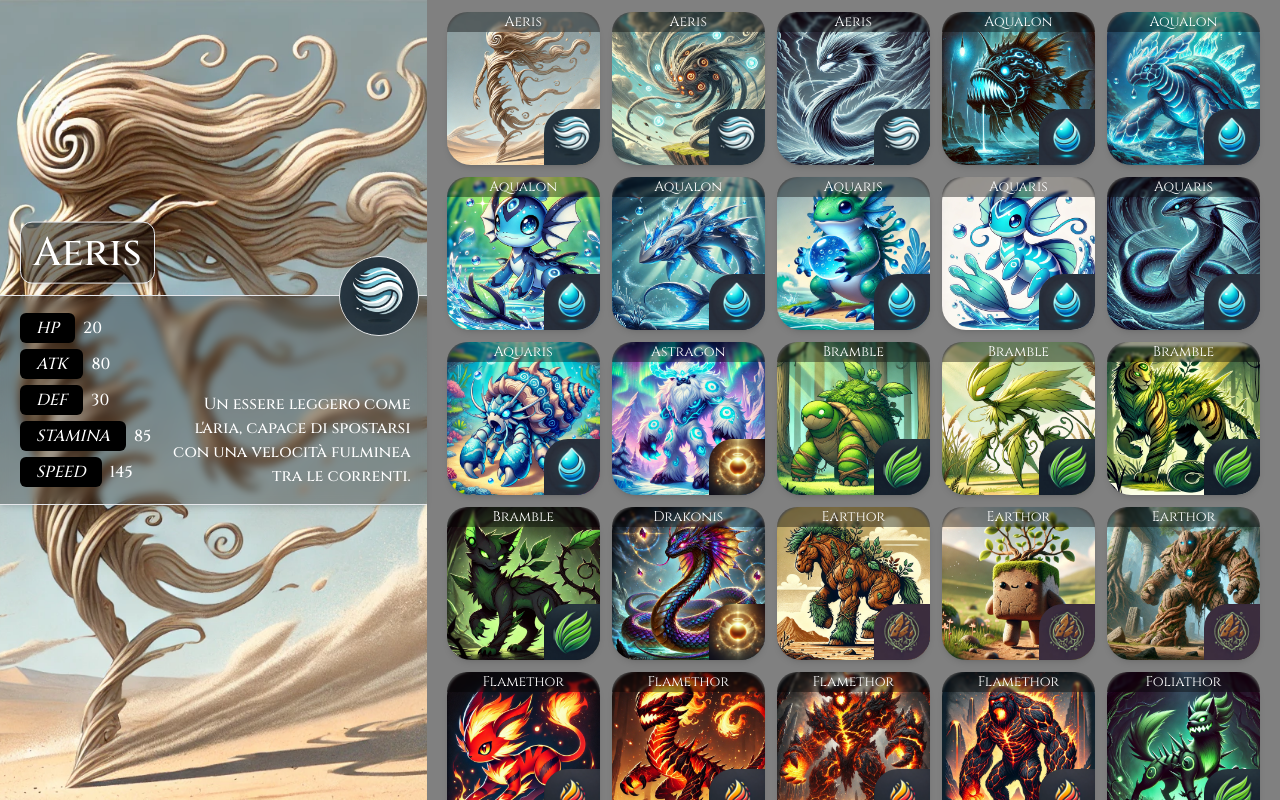
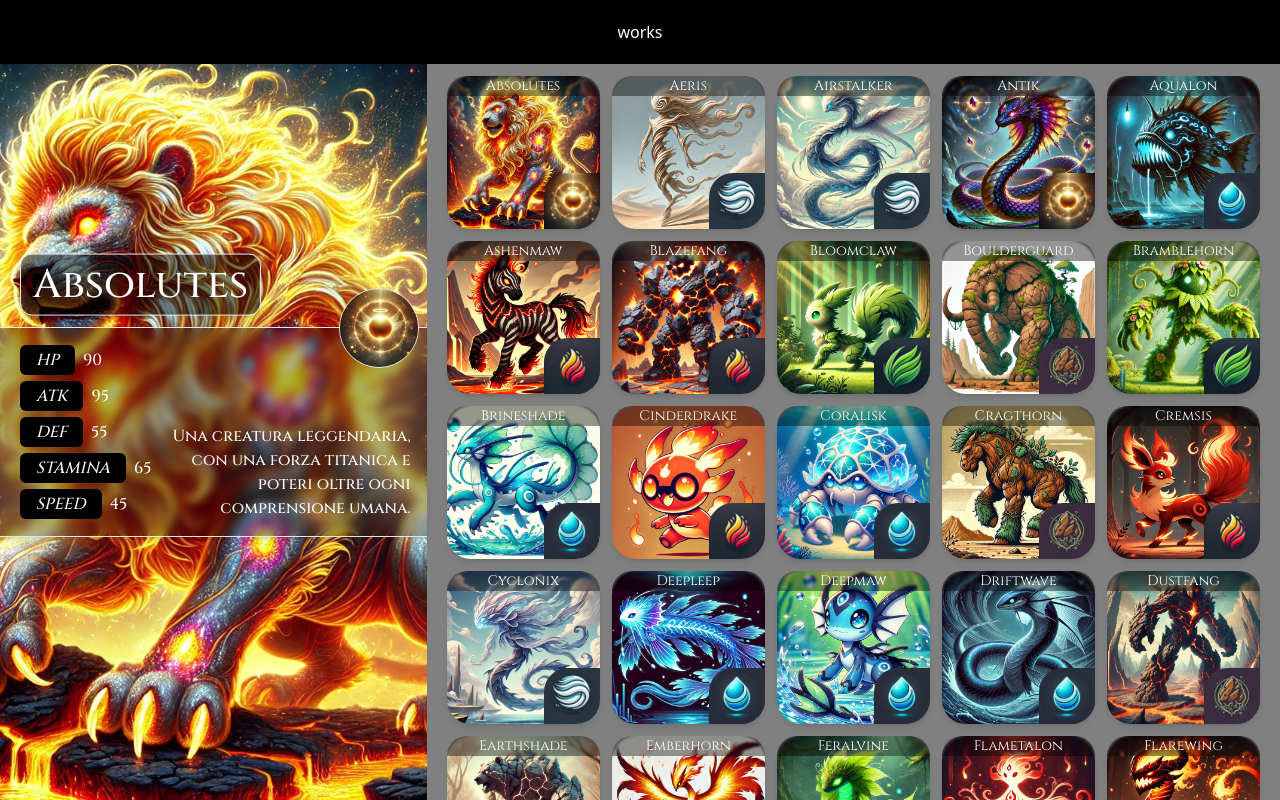
Before and after one commit to JackRosser/monstersfight, an Angular app: page / in a window 1280 px wide. Built offline with nearby package versions, Linux system fonts and the light colour scheme.

Commit message:
monsternames

```diff
--- a/public/monsters.json
+++ b/public/monsters.json
@@ -1,7 +1,7 @@
 [
   {
       "id": 0,
-      "name": "Terragorn",
+      "name": "Lithogron",
       "type": "terra",
       "description": "Un gigante della terra, capace di incassare danni immani grazie alla sua pelle rocciosa.",
       "principale": "hp",
@@ -16,7 +16,7 @@
   },
   {
       "id": 1,
-      "name": "Gaian",
+      "name": "Terradon",
       "type": "terra",
       "description": "Creatura antica che rappresenta l'equilibrio e la forza della natura stessa.",
       "principale": "hp",
@@ -31,7 +31,7 @@
   },
   {
       "id": 2,
-      "name": "Rockhorn",
+      "name": "Golemath",
       "type": "terra",
       "description": "Un possente mostro corazzato, famoso per la sua forza devastante e la difesa impenetrabile.",
       "principale": "hp",
@@ -46,7 +46,7 @@
   },
   {
       "id": 3,
-      "name": "Earthor",
+      "name": "Cragthorn",
       "type": "terra",
       "description": "Il guardiano della terra, conosciuto per la sua resistenza incrollabile.",
       "principale": "hp",
@@ -61,7 +61,7 @@
   },
   {
       "id": 4,
-      "name": "Terragorn",
+      "name": "Stonereaver",
       "type": "terra",
       "description": "Un gigante della terra, capace di incassare danni immani grazie alla sua pelle rocciosa.",
       "principale": "hp",
@@ -76,7 +76,7 @@
   },
   {
       "id": 5,
-      "name": "Gaian",
+      "name": "Geomantor",
       "type": "terra",
       "description": "Creatura antica che rappresenta l'equilibrio e la forza della natura stessa.",
       "principale": "hp",
@@ -91,7 +91,7 @@
   },
   {
       "id": 6,
-      "name": "Rockhorn",
+      "name": "Earthshade",
       "type": "terra",
       "description": "Un possente mostro corazzato, famoso per la sua forza devastante e la difesa impenetrabile.",
       "principale": "hp",
@@ -106,7 +106,7 @@
   },
   {
       "id": 7,
-      "name": "Earthor",
+      "name": "Quarrok",
       "type": "terra",
       "description": "Il guardiano della terra, conosciuto per la sua resistenza incrollabile.",
       "principale": "hp",
@@ -121,7 +121,7 @@
   },
   {
       "id": 8,
-      "name": "Terragorn",
+      "name": "Dustfang",
       "type": "terra",
       "description": "Un gigante della terra, capace di incassare danni immani grazie alla sua pelle rocciosa.",
       "principale": "hp",
@@ -136,7 +136,7 @@
   },
   {
       "id": 9,
-      "name": "Gaian",
+      "name": "Boulderguard",
       "type": "terra",
       "description": "Creatura antica che rappresenta l'equilibrio e la forza della natura stessa.",
       "principale": "hp",
@@ -151,7 +151,7 @@
   },
   {
       "id": 10,
-      "name": "Rockhorn",
+      "name": "Tremorspire",
       "type": "terra",
       "description": "Un possente mostro corazzato, famoso per la sua forza devastante e la difesa impenetrabile.",
       "principale": "hp",
@@ -166,7 +166,7 @@
   },
   {
       "id": 11,
-      "name": "Earthor",
+      "name": "Gravelock",
       "type": "terra",
       "description": "Il guardiano della terra, conosciuto per la sua resistenza incrollabile.",
       "principale": "hp",
@@ -181,7 +181,7 @@
   },
   {
       "id": 12,
-      "name": "Terragorn",
+      "name": "Petrathor",
       "type": "terra",
       "description": "Un gigante della terra, capace di incassare danni immani grazie alla sua pelle rocciosa.",
       "principale": "hp",
@@ -196,7 +196,7 @@
   },
   {
       "id": 13,
-      "name": "Gaian",
+      "name": "Rockbane",
       "type": "terra",
       "description": "Creatura antica che rappresenta l'equilibrio e la forza della natura stessa.",
       "principale": "hp",
@@ -211,7 +211,7 @@
   },
   {
       "id": 14,
-      "name": "Rockhorn",
+      "name": "Stoneclad",
       "type": "terra",
       "description": "Un possente mostro corazzato, famoso per la sua forza devastante e la difesa impenetrabile.",
       "principale": "hp",
@@ -226,7 +226,7 @@
   },
   {
       "id": 15,
-      "name": "Bramble",
+      "name": "Leafthorn",
       "type": "erba",
       "description": "Creatura spinosissima che difende il suo territorio con una corazza vegetale impenetrabile.",
       "principale": "def",
@@ -241,7 +241,7 @@
   },
   {
       "id": 16,
-      "name": "Foliathor",
+      "name": "Verdalis",
       "type": "erba",
       "description": "Un'entit\u00e0 antica delle foreste, avvolta in un'armatura fatta di radici e foglie.",
       "principale": "def",
@@ -256,7 +256,7 @@
   },
   {
       "id": 17,
-      "name": "Verdorn",
+      "name": "Mossfang",
       "type": "erba",
       "description": "Una bestia ricoperta di spine velenose, temuta per la sua capacit\u00e0 di intrappolare chiunque si avvicini.",
       "principale": "def",
@@ -271,7 +271,7 @@
   },
   {
       "id": 18,
-      "name": "Lignis",
+      "name": "Bramblehorn",
       "type": "erba",
       "description": "Un guerriero delle foreste che si muove agilmente tra gli alberi, pronto a difendere il suo habitat.",
       "principale": "def",
@@ -286,7 +286,7 @@
   },
   {
       "id": 19,
-      "name": "Bramble",
+      "name": "Sylvaris",
       "type": "erba",
       "description": "Creatura spinosissima che difende il suo territorio con una corazza vegetale impenetrabile.",
       "principale": "def",
@@ -301,7 +301,7 @@
   },
   {
       "id": 20,
-      "name": "Foliathor",
+      "name": "Vineclaw",
       "type": "erba",
       "description": "Un'entit\u00e0 antica delle foreste, avvolta in un'armatura fatta di radici e foglie.",
       "principale": "def",
@@ -316,7 +316,7 @@
   },
   {
       "id": 21,
-      "name": "Verdorn",
+      "name": "Floraspike",
       "type": "erba",
       "description": "Una bestia ricoperta di spine velenose, temuta per la sua capacit\u00e0 di intrappolare chiunque si avvicini.",
       "principale": "def",
@@ -331,7 +331,7 @@
   },
   {
       "id": 22,
-      "name": "Lignis",
+      "name": "Thornroot",
       "type": "erba",
       "description": "Un guerriero delle foreste che si muove agilmente tra gli alberi, pronto a difendere il suo habitat.",
       "principale": "def",
@@ -346,7 +346,7 @@
   },
   {
       "id": 23,
-      "name": "Bramble",
+      "name": "Greenstalker",
       "type": "erba",
       "description": "Creatura spinosissima che difende il suo territorio con una corazza vegetale impenetrabile.",
       "principale": "def",
@@ -361,7 +361,7 @@
   },
   {
       "id": 24,
-      "name": "Foliathor",
+      "name": "Petalbane",
       "type": "erba",
       "description": "Un'entit\u00e0 antica delle foreste, avvolta in un'armatura fatta di radici e foglie.",
       "principale": "def",
@@ -376,7 +376,7 @@
   },
   {
       "id": 25,
-      "name": "Verdorn",
+      "name": "Wildgrove",
       "type": "erba",
       "description": "Una bestia ricoperta di spine velenose, temuta per la sua capacit\u00e0 di intrappolare chiunque si avvicini.",
       "principale": "def",
@@ -391,7 +391,7 @@
   },
   {
       "id": 26,
-      "name": "Lignis",
+      "name": "Feralvine",
       "type": "erba",
       "description": "Un guerriero delle foreste che si muove agilmente tra gli alberi, pronto a difendere il suo habitat.",
       "principale": "def",
@@ -406,7 +406,7 @@
   },
   {
       "id": 27,
-      "name": "Bramble",
+      "name": "Lushrend",
       "type": "erba",
       "description": "Creatura spinosissima che difende il suo territorio con una corazza vegetale impenetrabile.",
       "principale": "def",
@@ -421,7 +421,7 @@
   },
   {
       "id": 28,
-      "name": "Foliathor",
+      "name": "Ivyshade",
       "type": "erba",
       "description": "Un'entit\u00e0 antica delle foreste, avvolta in un'armatura fatta di radici e foglie.",
       "principale": "def",
@@ -436,7 +436,7 @@
   },
   {
       "id": 29,
-      "name": "Verdorn",
+      "name": "Bloomclaw",
       "type": "erba",
       "description": "Una bestia ricoperta di spine velenose, temuta per la sua capacit\u00e0 di intrappolare chiunque si avvicini.",
       "principale": "def",
@@ -451,7 +451,7 @@
   },
   {
       "id": 30,
-      "name": "Flamethor",
+      "name": "Ignisfang",
       "type": "fuoco",
       "description": "Un drago possente che incenerisce tutto ci\u00f2 che tocca con le sue fiamme furiose.",
       "principale": "atk",
@@ -466,7 +466,7 @@
   },
   {
       "id": 31,
-      "name": "Infernos",
+      "name": "Pyroclaw",
       "type": "fuoco",
       "description": "Il sovrano dei vulcani, capace di scatenare eruzioni di fuoco con un solo ruggito.",
       "principale": "atk",
@@ -496,7 +496,7 @@
   },
   {
       "id": 33,
-      "name": "Pyros",
+      "name": "Emberhorn",
       "type": "fuoco",
       "description": "Un antico spirito del fuoco, dotato di una potenza distruttiva senza eguali.",
       "principale": "atk",
@@ -511,7 +511,7 @@
   },
   {
       "id": 34,
-      "name": "Flamethor",
+      "name": "Flarewing",
       "type": "fuoco",
       "description": "Un drago possente che incenerisce tutto ci\u00f2 che tocca con le sue fiamme furiose.",
       "principale": "atk",
@@ -541,7 +541,7 @@
   },
   {
       "id": 36,
-      "name": "Ignis",
+      "name": "Cinderdrake",
       "type": "fuoco",
       "description": "Una creatura infuocata che vive tra le fiamme eterne, bruciando ogni ostacolo nel suo cammino.",
       "principale": "atk",
@@ -556,7 +556,7 @@
   },
   {
       "id": 37,
-      "name": "Pyros",
+      "name": "Blazefang",
       "type": "fuoco",
       "description": "Un antico spirito del fuoco, dotato di una potenza distruttiva senza eguali.",
       "principale": "atk",
@@ -571,7 +571,7 @@
   },
   {
       "id": 38,
-      "name": "Flamethor",
+      "name": "Scorchblade",
       "type": "fuoco",
       "description": "Un drago possente che incenerisce tutto ci\u00f2 che tocca con le sue fiamme furiose.",
       "principale": "atk",
@@ -586,7 +586,7 @@
   },
   {
       "id": 39,
-      "name": "Infernos",
+      "name": "Volcandor",
       "type": "fuoco",
       "description": "Il sovrano dei vulcani, capace di scatenare eruzioni di fuoco con un solo ruggito.",
       "principale": "atk",
@@ -601,7 +601,7 @@
   },
   {
       "id": 40,
-      "name": "Ignis",
+      "name": "Ashenmaw",
       "type": "fuoco",
       "description": "Una creatura infuocata che vive tra le fiamme eterne, bruciando ogni ostacolo nel suo cammino.",
       "principale": "atk",
@@ -616,7 +616,7 @@
   },
   {
       "id": 41,
-      "name": "Pyros",
+      "name": "Flametalon",
       "type": "fuoco",
       "description": "Un antico spirito del fuoco, dotato di una potenza distruttiva senza eguali.",
       "principale": "atk",
@@ -631,7 +631,7 @@
   },
   {
       "id": 42,
-      "name": "Flamethor",
+      "name": "Moltenhide",
       "type": "fuoco",
       "description": "Un drago possente che incenerisce tutto ci\u00f2 che tocca con le sue fiamme furiose.",
       "principale": "atk",
@@ -646,7 +646,7 @@
   },
   {
       "id": 43,
-      "name": "Infernos",
+      "name": "Volcanor",
       "type": "fuoco",
       "description": "Il sovrano dei vulcani, capace di scatenare eruzioni di fuoco con un solo ruggito.",
       "principale": "atk",
@@ -661,7 +661,7 @@
   },
   {
       "id": 44,
-      "name": "Ignis",
+      "name": "Cremsis",
       "type": "fuoco",
       "description": "Una creatura infuocata che vive tra le fiamme eterne, bruciando ogni ostacolo nel suo cammino.",
       "principale": "atk",
@@ -706,7 +706,7 @@
   },
   {
       "id": 47,
-      "name": "Tempest",
+      "name": "Tempesking",
       "type": "vento",
       "description": "La furia del vento incanalata in una forma mostruosa, in grado di abbattere intere citt\u00e0.",
       "principale": "speed",
@@ -736,7 +736,7 @@
   },
   {
       "id": 49,
-      "name": "Aeris",
+      "name": "Galeclaw",
       "type": "vento",
       "description": "Un essere leggero come l'aria, capace di spostarsi con una velocit\u00e0 fulminea tra le correnti.",
       "principale": "speed",
@@ -751,7 +751,7 @@
   },
   {
       "id": 50,
-      "name": "Stormwing",
+      "name": "Cyclonix",
       "type": "vento",
       "description": "Creatura dei cieli tempestosi, evoca tornado con un battito d'ali.",
       "principale": "speed",
@@ -766,7 +766,7 @@
   },
   {
       "id": 51,
-      "name": "Tempest",
+      "name": "Airstalker",
       "type": "vento",
       "description": "La furia del vento incanalata in una forma mostruosa, in grado di abbattere intere citt\u00e0.",
       "principale": "speed",
@@ -781,7 +781,7 @@
   },
   {
       "id": 52,
-      "name": "Zephiron",
+      "name": "Gustfang",
       "type": "vento",
       "description": "Un'entit\u00e0 aerea che domina i cieli con il controllo delle correnti e delle tempeste.",
       "principale": "speed",
@@ -796,7 +796,7 @@
   },
   {
       "id": 53,
-      "name": "Aeris",
+      "name": "Windshadow",
       "type": "vento",
       "description": "Un essere leggero come l'aria, capace di spostarsi con una velocit\u00e0 fulminea tra le correnti.",
       "principale": "speed",
@@ -811,7 +811,7 @@
   },
   {
       "id": 54,
-      "name": "Stormwing",
+      "name": "Swiftgale",
       "type": "vento",
       "description": "Creatura dei cieli tempestosi, evoca tornado con un battito d'ali.",
       "principale": "speed",
@@ -826,7 +826,7 @@
   },
   {
       "id": 55,
-      "name": "Titanis",
+      "name": "Skyreaver",
       "type": "legendary",
       "description": "Una creatura leggendaria, con una forza titanica e poteri oltre ogni comprensione umana.",
       "principale": "atk",
@@ -841,7 +841,7 @@
   },
   {
       "id": 56,
-      "name": "Drakonis",
+      "name": "Antik",
       "type": "legendary",
       "description": "Un drago antico e maestoso, venerato come un dio da chiunque lo incontri.",
       "principale": "atk",
@@ -871,7 +871,7 @@
   },
   {
       "id": 58,
-      "name": "Astragon",
+      "name": "Ramaugh",
       "type": "legendary",
       "description": "Una creatura celestiale, nata tra le stelle e capace di scatenare l'ira dei cieli.",
       "principale": "atk",
@@ -886,7 +886,7 @@
   },
   {
       "id": 59,
-      "name": "Titanis",
+      "name": "Absolutes",
       "type": "legendary",
       "description": "Una creatura leggendaria, con una forza titanica e poteri oltre ogni comprensione umana.",
       "principale": "atk",
@@ -931,7 +931,7 @@
   },
   {
       "id": 62,
-      "name": "Aquaris",
+      "name": "Tidalclaw",
       "type": "acqua",
       "description": "Creatura marina con una resistenza incredibile, conosciuta per la sua capacit\u00e0 di adattarsi a qualsiasi ambiente.",
       "principale": "stamina",
@@ -961,7 +961,7 @@
   },
   {
       "id": 64,
-      "name": "Aqualon",
+      "name": "Hydroscale",
       "type": "acqua",
       "description": "Signore delle profondit\u00e0, nuota agilmente negli oceani grazie alla sua forza sovrumana.",
       "principale": "stamina",
@@ -976,7 +976,7 @@
   },
   {
       "id": 65,
-      "name": "Hydran",
+      "name": "Brineshade",
       "type": "acqua",
       "description": "Una creatura acquatica con molte teste, ogni una delle quali emette un potente getto d'acqua.",
       "principale": "stamina",
@@ -991,7 +991,7 @@
   },
   {
       "id": 66,
-      "name": "Aquaris",
+      "name": "Maridorn",
       "type": "acqua",
       "description": "Creatura marina con una resistenza incredibile, conosciuta per la sua capacit\u00e0 di adattarsi a qualsiasi ambiente.",
       "principale": "stamina",
@@ -1006,7 +1006,7 @@
   },
   {
       "id": 67,
-      "name": "Nautilus",
+      "name": "Riptidefang",
       "type": "acqua",
       "description": "Un colosso dei mari, si muove lentamente ma con una potenza devastante che fa tremare le acque.",
       "principale": "stamina",
@@ -1021,7 +1021,7 @@
   },
   {
       "id": 68,
-      "name": "Aqualon",
+      "name": "Deepmaw",
       "type": "acqua",
       "description": "Signore delle profondit\u00e0, nuota agilmente negli oceani grazie alla sua forza sovrumana.",
       "principale": "stamina",
@@ -1036,7 +1036,7 @@
   },
   {
       "id": 69,
-      "name": "Hydran",
+      "name": "Coralisk",
       "type": "acqua",
       "description": "Una creatura acquatica con molte teste, ogni una delle quali emette un potente getto d'acqua.",
       "principale": "stamina",
@@ -1051,7 +1051,7 @@
   },
   {
       "id": 70,
-      "name": "Aquaris",
+      "name": "Driftwave",
       "type": "acqua",
       "description": "Creatura marina con una resistenza incredibile, conosciuta per la sua capacit\u00e0 di adattarsi a qualsiasi ambiente.",
       "principale": "stamina",
@@ -1066,7 +1066,7 @@
   },
   {
       "id": 71,
-      "name": "Nautilus",
+      "name": "Stormswell",
       "type": "acqua",
       "description": "Un colosso dei mari, si muove lentamente ma con una potenza devastante che fa tremare le acque.",
       "principale": "stamina",
@@ -1081,7 +1081,7 @@
   },
   {
       "id": 72,
-      "name": "Aqualon",
+      "name": "Tidewarden",
       "type": "acqua",
       "description": "Signore delle profondit\u00e0, nuota agilmente negli oceani grazie alla sua forza sovrumana.",
       "principale": "stamina",
@@ -1096,7 +1096,7 @@
   },
   {
       "id": 73,
-      "name": "Hydran",
+      "name": "Deepleep",
       "type": "acqua",
       "description": "Una creatura acquatica con molte teste, ogni una delle quali emette un potente getto d'acqua.",
       "principale": "stamina",
@@ -1111,7 +1111,7 @@
   },
   {
       "id": 74,
-      "name": "Aquaris",
+      "name": "Waveking",
       "type": "acqua",
       "description": "Creatura marina con una resistenza incredibile, conosciuta per la sua capacit\u00e0 di adattarsi a qualsiasi ambiente.",
       "principale": "stamina",
--- a/src/app/app.component.html
+++ b/src/app/app.component.html
@@ -1,3 +1,4 @@
+<app-navbar></app-navbar>
 <main>
   <router-outlet></router-outlet>
 </main>
--- a/src/app/app.component.scss
+++ b/src/app/app.component.scss
@@ -16,7 +16,7 @@
 
 main {
   font-family: "Cinzel", serif;
-  height: 100vh;
+  height: 92vh;
   background-color: gray;
   overflow: hidden;
 }
--- a/src/app/app.module.ts
+++ b/src/app/app.module.ts
@@ -7,6 +7,7 @@ import { Route, RouterModule } from '@angular/router';
 import { MonsterselectComponent } from './pages/monsterselect/monsterselect.component';
 import { PreviewsComponent } from './pages/previews/previews.component';
 import { MainmonsterComponent } from './pages/previews/mainmonster/mainmonster.component';
+import { NavbarComponent } from './navbar/navbar.component';
 
 const routes: Route[] = [
   {
@@ -21,7 +22,8 @@ const routes: Route[] = [
     AppComponent,
     MonsterselectComponent,
     PreviewsComponent,
-    MainmonsterComponent
+    MainmonsterComponent,
+    NavbarComponent
   ],
   imports: [
     BrowserModule,
--- /dev/null
+++ b/src/app/navbar/navbar.component.html
@@ -0,0 +1 @@
+<nav class="bg-black h-[8vh] text-white flex p-5 justify-center">works</nav>
--- a/src/app/partials/_custom.scss
+++ b/src/app/partials/_custom.scss
@@ -14,3 +14,7 @@
 ::-webkit-scrollbar-track {
   background: rgb(73, 73, 73);
 }
+
+body {
+  background-color: black;
+}
```
Also changed, not shown: src/app/navbar/navbar.component.ts (added, +10 -0 lines), public/monsters/vento/c5b5cf2a-8398-418f-a1dd-97eb280d24d9.webp, src/app/navbar/navbar.component.scss (added), 1 other file (tests, documents, lock files or other folders).
